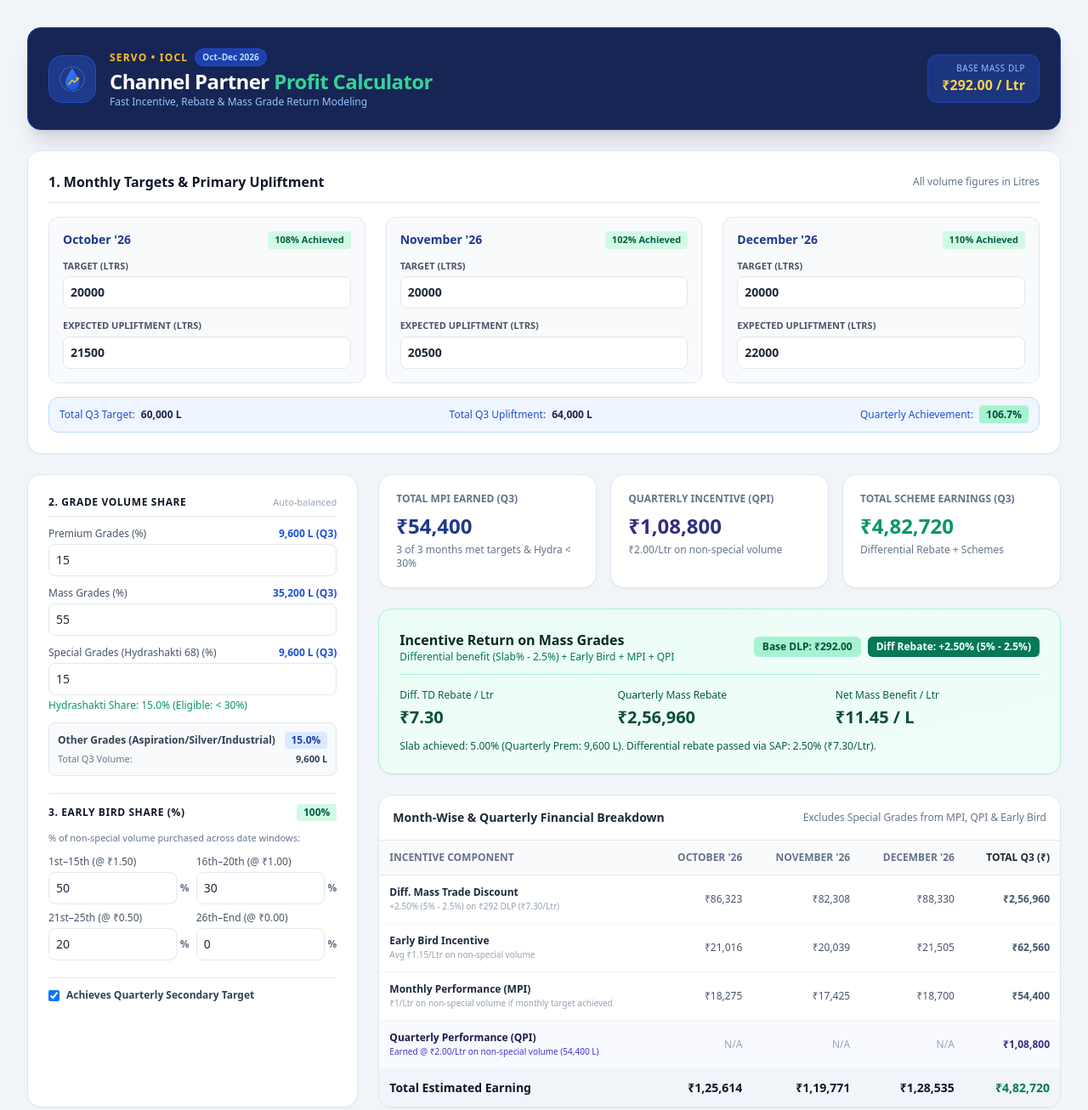
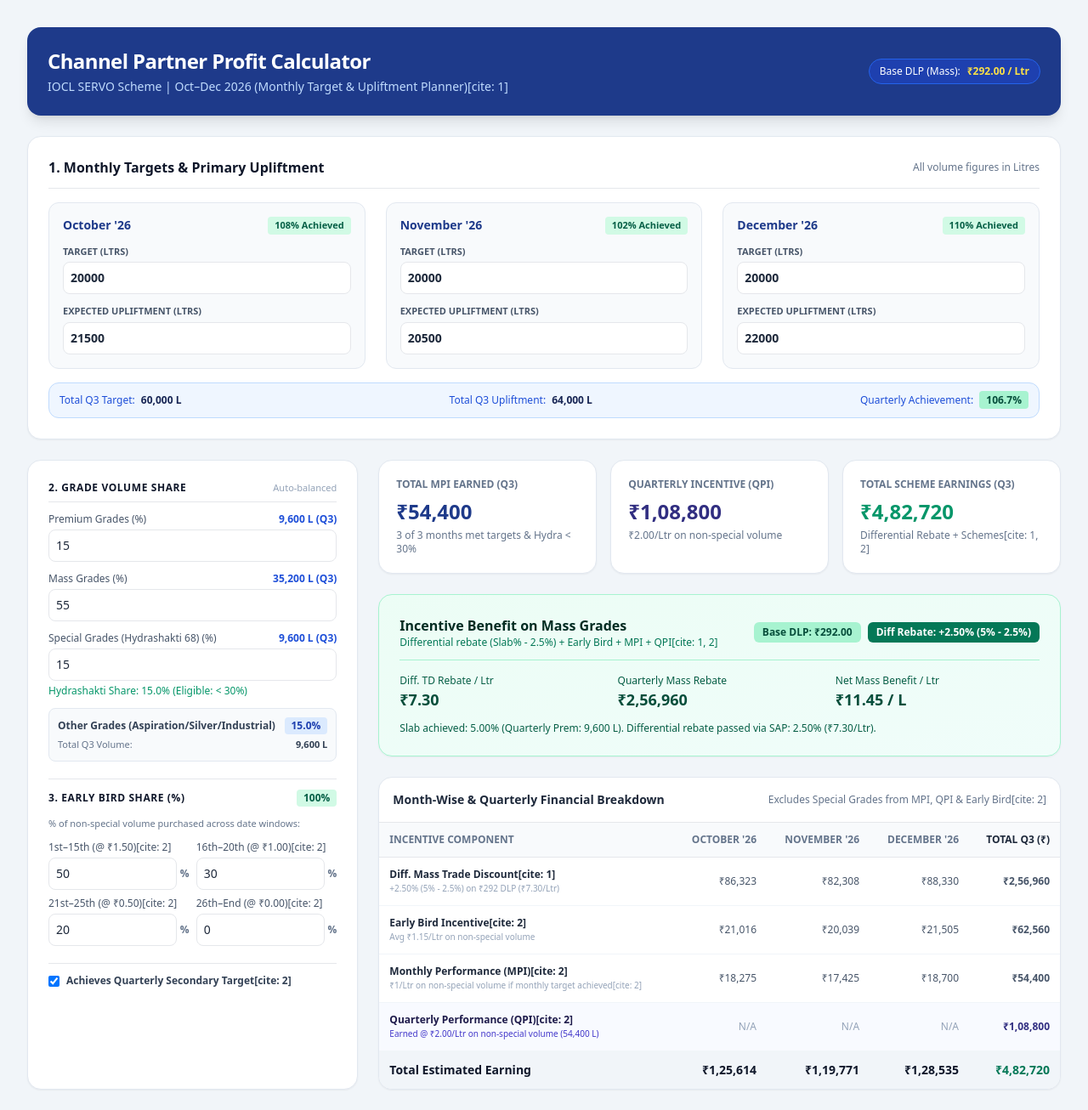
Before and after one commit to binaykrishna/Incentive-Calculator, a plain HTML site: page index.html in a window 1280 px wide. Shown: the whole page at 85% size. Drawn offline with nearby package versions, Linux system fonts and the light colour scheme.

Commit message:
Update index.html

```diff
--- a/index.html
+++ b/index.html
@@ -9,39 +9,15 @@
 <body class="bg-slate-100 text-slate-800 p-4 md:p-8">
   <div class="max-w-7xl mx-auto space-y-6">
 
-    <!-- Header with Embedded Logo -->
-    <div class="bg-blue-950 text-white p-6 rounded-2xl shadow-xl flex flex-col md:flex-row justify-between items-start md:items-center gap-4 border border-blue-800">
-      <div class="flex items-center space-x-4">
-        <div class="w-14 h-14 bg-blue-900 rounded-2xl p-2.5 flex items-center justify-center border border-blue-700 shadow-inner flex-shrink-0">
-          <svg viewBox="0 0 100 100" class="w-full h-full" fill="none" xmlns="http://www.w3.org/2000/svg">
-            <circle cx="50" cy="50" r="42" stroke="#60A5FA" stroke-width="3" stroke-dasharray="6 4" opacity="0.6"/>
-            <path d="M50 14 C50 14 26 44 26 64 A24 24 0 0 0 74 64 C74 44 50 14 50 14Z" fill="url(#dropGrad)"/>
-            <path d="M38 68 L50 54 L58 61 L70 47" stroke="#FBBF24" stroke-width="4.5" stroke-linecap="round" stroke-linejoin="round"/>
-            <path d="M64 46 H71 V53" stroke="#FBBF24" stroke-width="4" stroke-linecap="round" stroke-linejoin="round"/>
-            <defs>
-              <linearGradient id="dropGrad" x1="26" y1="14" x2="74" y2="88" gradientUnits="userSpaceOnUse">
-                <stop stop-color="#3B82F6"/>
-                <stop offset="1" stop-color="#1D4ED8"/>
-              </linearGradient>
-            </defs>
-          </svg>
-        </div>
-
-        <div>
-          <div class="flex items-center space-x-2">
-            <span class="text-xs font-black tracking-widest text-amber-400 uppercase">SERVO • IOCL</span>
-            <span class="text-[10px] bg-blue-800 text-blue-200 px-2 py-0.5 rounded-full font-semibold border border-blue-700">Oct–Dec 2026</span>
-          </div>
-          <h1 class="text-2xl font-black tracking-tight text-white mt-0.5">
-            Channel Partner <span class="text-emerald-400">Profit Calculator</span>
-          </h1>
-          <p class="text-xs text-blue-300">Fast Incentive, Rebate & Mass Grade Return Modeling</p>
-        </div>
+    <!-- Header -->
+    <div class="bg-blue-900 text-white p-6 rounded-2xl shadow-lg flex flex-col md:flex-row justify-between items-start md:items-center">
+      <div>
+        <h1 class="text-2xl font-bold tracking-tight">Channel Partner Profit Calculator</h1>
+        <p class="text-blue-200 text-sm mt-1">IOCL SERVO Scheme | Oct–Dec 2026 (Monthly Target & Upliftment Planner)[cite: 1]</p>
       </div>
-
-      <div class="bg-blue-900/80 backdrop-blur px-4 py-2 rounded-xl border border-blue-700/60 text-right self-stretch md:self-auto flex md:flex-col justify-between items-center md:items-end">
-        <span class="text-[10px] text-blue-300 font-medium uppercase tracking-wider">Base Mass DLP</span>
-        <span class="text-base font-extrabold text-amber-300">₹292.00 / Ltr</span>
+      <div class="mt-3 md:mt-0 flex items-center space-x-2 bg-blue-800 text-xs px-3 py-1.5 rounded-full border border-blue-600">
+        <span>Base DLP (Mass):</span>
+        <span class="font-bold text-yellow-300">₹292.00 / Ltr</span>
       </div>
     </div>
 
@@ -178,28 +154,28 @@
 
           <div class="grid grid-cols-2 gap-2 text-xs">
             <div>
-              <label class="block font-medium text-slate-600 mb-1">1st–15th (@ ₹1.50)</label>
+              <label class="block font-medium text-slate-600 mb-1">1st–15th (@ ₹1.50)[cite: 2]</label>
               <div class="flex items-center">
                 <input type="number" id="eb1" value="50" min="0" max="100" class="w-full p-2 border rounded-lg text-sm">
                 <span class="ml-1 text-slate-500 font-semibold">%</span>
               </div>
             </div>
             <div>
-              <label class="block font-medium text-slate-600 mb-1">16th–20th (@ ₹1.00)</label>
+              <label class="block font-medium text-slate-600 mb-1">16th–20th (@ ₹1.00)[cite: 2]</label>
               <div class="flex items-center">
                 <input type="number" id="eb2" value="30" min="0" max="100" class="w-full p-2 border rounded-lg text-sm">
                 <span class="ml-1 text-slate-500 font-semibold">%</span>
               </div>
             </div>
             <div>
-              <label class="block font-medium text-slate-600 mb-1">21st–25th (@ ₹0.50)</label>
+              <label class="block font-medium text-slate-600 mb-1">21st–25th (@ ₹0.50)[cite: 2]</label>
               <div class="flex items-center">
                 <input type="number" id="eb3" value="20" min="0" max="100" class="w-full p-2 border rounded-lg text-sm">
                 <span class="ml-1 text-slate-500 font-semibold">%</span>
               </div>
             </div>
             <div>
-              <label class="block font-medium text-slate-600 mb-1">26th–End (@ ₹0.00)</label>
+              <label class="block font-medium text-slate-600 mb-1">26th–End (@ ₹0.00)[cite: 2]</label>
               <div class="flex items-center">
                 <input type="number" id="eb4" value="0" min="0" max="100" class="w-full p-2 border rounded-lg text-sm">
                 <span class="ml-1 text-slate-500 font-semibold">%</span>
@@ -213,7 +189,7 @@
         <div class="pt-3 border-t">
           <div class="flex items-center space-x-2">
             <input type="checkbox" id="achieveSecTarget" checked class="rounded text-blue-600">
-            <label for="achieveSecTarget" class="text-xs text-slate-700 font-semibold">Achieves Quarterly Secondary Target</label>
+            <label for="achieveSecTarget" class="text-xs text-slate-700 font-semibold">Achieves Quarterly Secondary Target[cite: 2]</label>
           </div>
         </div>
       </div>
@@ -236,7 +212,7 @@
           <div class="bg-white p-5 rounded-2xl shadow-sm border border-slate-200">
             <p class="text-xs font-bold text-slate-500 uppercase">Total Scheme Earnings (Q3)</p>
             <p class="text-2xl font-black text-emerald-600 mt-2" id="resTotalQuarterly">₹0</p>
-            <p class="text-xs text-slate-500 mt-1">Differential Rebate + Schemes</p>
+            <p class="text-xs text-slate-500 mt-1">Differential Rebate + Schemes[cite: 1, 2]</p>
           </div>
         </div>
 
@@ -244,8 +220,8 @@
         <div class="bg-gradient-to-br from-emerald-50 to-teal-50 border border-emerald-200 p-6 rounded-2xl shadow-sm">
           <div class="flex flex-col sm:flex-row justify-between items-start sm:items-center gap-2 border-b border-emerald-200 pb-3">
             <div>
-              <h2 class="text-base font-bold text-emerald-950">Incentive Return on Mass Grades</h2>
-              <p class="text-xs text-emerald-700">Differential benefit (Slab% - 2.5%) + Early Bird + MPI + QPI</p>
+              <h2 class="text-base font-bold text-emerald-950">Incentive Benefit on Mass Grades</h2>
+              <p class="text-xs text-emerald-700">Differential rebate (Slab% - 2.5%) + Early Bird + MPI + QPI[cite: 1, 2]</p>
             </div>
             <div class="flex items-center space-x-2">
               <span class="text-xs bg-emerald-200 text-emerald-900 px-2.5 py-1 rounded-md font-bold">Base DLP: ₹292.00</span>
@@ -256,15 +232,15 @@
           <div class="grid grid-cols-1 sm:grid-cols-3 gap-4 mt-4">
             <div>
               <p class="text-xs text-emerald-800">Diff. TD Rebate / Ltr</p>
-              <p class="text-xl font-black text-emerald-900 mt-1" id="massDiffPerLtr">₹0.00</p>
+              <p class="text-lg font-black text-emerald-900" id="massDiffPerLtr">₹0.00</p>
             </div>
             <div>
               <p class="text-xs text-emerald-800">Quarterly Mass Rebate</p>
-              <p class="text-xl font-black text-emerald-900 mt-1" id="massDiffQuarterly">₹0</p>
+              <p class="text-lg font-black text-emerald-900" id="massDiffQuarterly">₹0</p>
             </div>
             <div>
               <p class="text-xs text-emerald-800">Net Mass Benefit / Ltr</p>
-              <p class="text-xl font-black text-emerald-900 mt-1" id="massTotalPerLtr">₹0.00</p>
+              <p class="text-lg font-black text-emerald-900" id="massTotalPerLtr">₹0.00</p>
             </div>
           </div>
           <p class="text-xs text-emerald-800 mt-3 font-medium" id="massSchemeNote"></p>
@@ -274,7 +250,7 @@
         <div class="bg-white rounded-2xl shadow-sm border border-slate-200 overflow-hidden">
           <div class="p-4 border-b font-bold text-slate-800 text-sm flex justify-between items-center">
             <span>Month-Wise & Quarterly Financial Breakdown</span>
-            <span class="text-xs font-normal text-slate-500">Excludes Special Grades from MPI, QPI & Early Bird</span>
+            <span class="text-xs font-normal text-slate-500">Excludes Special Grades from MPI, QPI & Early Bird[cite: 2]</span>
           </div>
           <div class="overflow-x-auto">
             <table class="w-full text-left text-xs text-slate-600">
@@ -290,7 +266,7 @@
               <tbody class="divide-y divide-slate-100 font-medium">
                 <tr>
                   <td class="p-3 font-semibold text-slate-800">
-                    <div>Diff. Mass Trade Discount</div>
+                    <div>Diff. Mass Trade Discount[cite: 1]</div>
                     <div class="text-[10px] text-slate-400 font-normal" id="calcMassDiffLabel">-</div>
                   </td>
                   <td class="p-3 text-right" id="rowMassOct">₹0</td>
@@ -300,7 +276,7 @@
                 </tr>
                 <tr>
                   <td class="p-3 font-semibold text-slate-800">
-                    <div>Early Bird Incentive</div>
+                    <div>Early Bird Incentive[cite: 2]</div>
                     <div class="text-[10px] text-slate-400 font-normal" id="calcEbLabel">-</div>
                   </td>
                   <td class="p-3 text-right" id="rowEbOct">₹0</td>
@@ -310,8 +286,8 @@
                 </tr>
                 <tr>
                   <td class="p-3 font-semibold text-slate-800">
-                    <div>Monthly Performance (MPI)</div>
-                    <div class="text-[10px] text-slate-400 font-normal">₹1/Ltr on non-special volume if monthly target achieved</div>
+                    <div>Monthly Performance (MPI)[cite: 2]</div>
+                    <div class="text-[10px] text-slate-400 font-normal">₹1/Ltr on non-special volume if monthly target achieved[cite: 2]</div>
                   </td>
                   <td class="p-3 text-right" id="rowMpiOct">₹0</td>
                   <td class="p-3 text-right" id="rowMpiNov">₹0</td>
@@ -320,7 +296,7 @@
                 </tr>
                 <tr class="bg-indigo-50/40">
                   <td class="p-3 font-semibold text-indigo-950">
-                    <div>Quarterly Performance (QPI)</div>
+                    <div>Quarterly Performance (QPI)[cite: 2]</div>
                     <div class="text-[10px] text-indigo-700 font-normal" id="calcQpiLabel">-</div>
                   </td>
                   <td class="p-3 text-right text-slate-400">N/A</td>
@@ -489,7 +465,7 @@
       }
       const qpiQtrAmt = nonSpecialVolQtr * qpiRate;
 
-      // Mass Grade Direct Margins per Litre
+      // Mass Grade Net Benefit per Litre
       const massDirectMarginsPerLtr = diffMassPerLtr + avgEarlyBirdRate + (mpiQtrAmt > 0 ? (mpiQtrAmt / nonSpecialVolQtr) : 0) + qpiRate;
 
       // Top Cards Update
@@ -503,7 +479,7 @@
       const grandTotalQtr = massDiffQtrAmt + ebQtrAmt + mpiQtrAmt + qpiQtrAmt;
       document.getElementById('resTotalQuarterly').innerText = `₹${Math.round(grandTotalQtr).toLocaleString('en-IN')}`;
 
-      // Return on Mass Grade Panel
+      // Return on Mass Grade Panel (No Net Return Margin %)
       document.getElementById('massDiffBadge').innerText = `Diff Rebate: +${diffMassPct.toFixed(2)}% (${totalSlabPct}% - 2.5%)`;
       document.getElementById('massDiffPerLtr').innerText = `₹${diffMassPerLtr.toFixed(2)}`;
       document.getElementById('massDiffQuarterly').innerText = `₹${Math.round(massDiffQtrAmt).toLocaleString('en-IN')}`;
```
